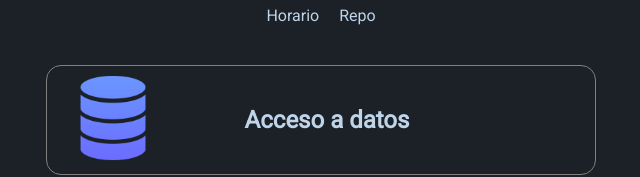
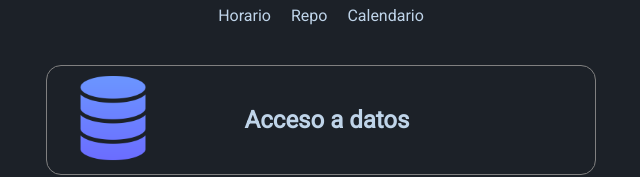
Before and after one commit to iglnierod/AulaVirtual, a plain HTML site: page index.html in a window 1280 px wide. Shown: the top 177 px of the page, without its empty margins (319-959 px from the left). Drawn offline with Linux system fonts and the light colour scheme.

Commit message:
Añadido Calendario

```diff
--- a/index.html
+++ b/index.html
@@ -11,6 +11,7 @@
     <nav>
         <a href="pages/horario.html">Horario</a>
         <a href="https://github.com/iglnierod/DAM2" target="_blank">Repo</a>
+        <a href="https://www.edu.xunta.gal/centros/ieslosadadieguez/system/files/CALENDARIO_ESCOLAR_2023-2024_def.pdf" target="_blank">Calendario</a>
     </nav>
     <div class="box">
         <a href="https://www.edu.xunta.gal/centros/ieslosadadieguez/aulavirtual/course/view.php?id=1071"
```
